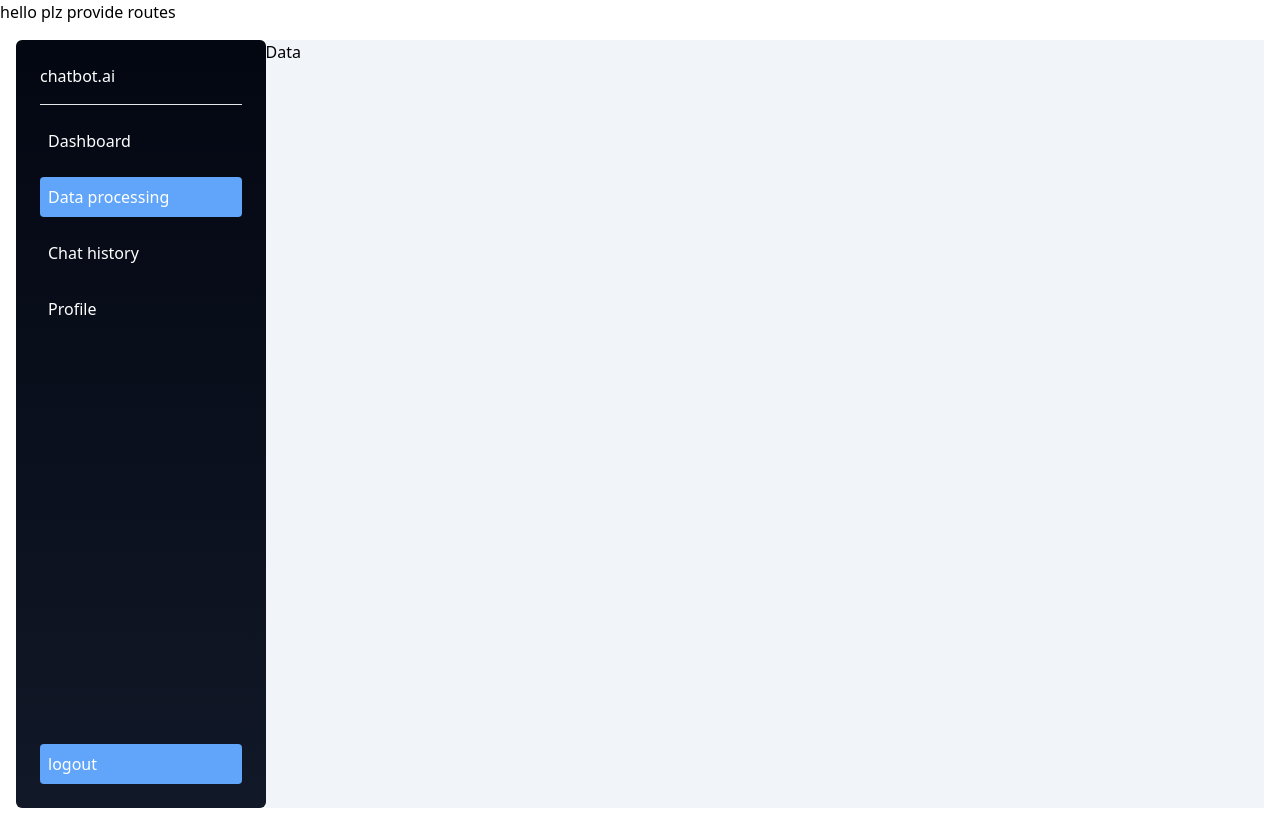
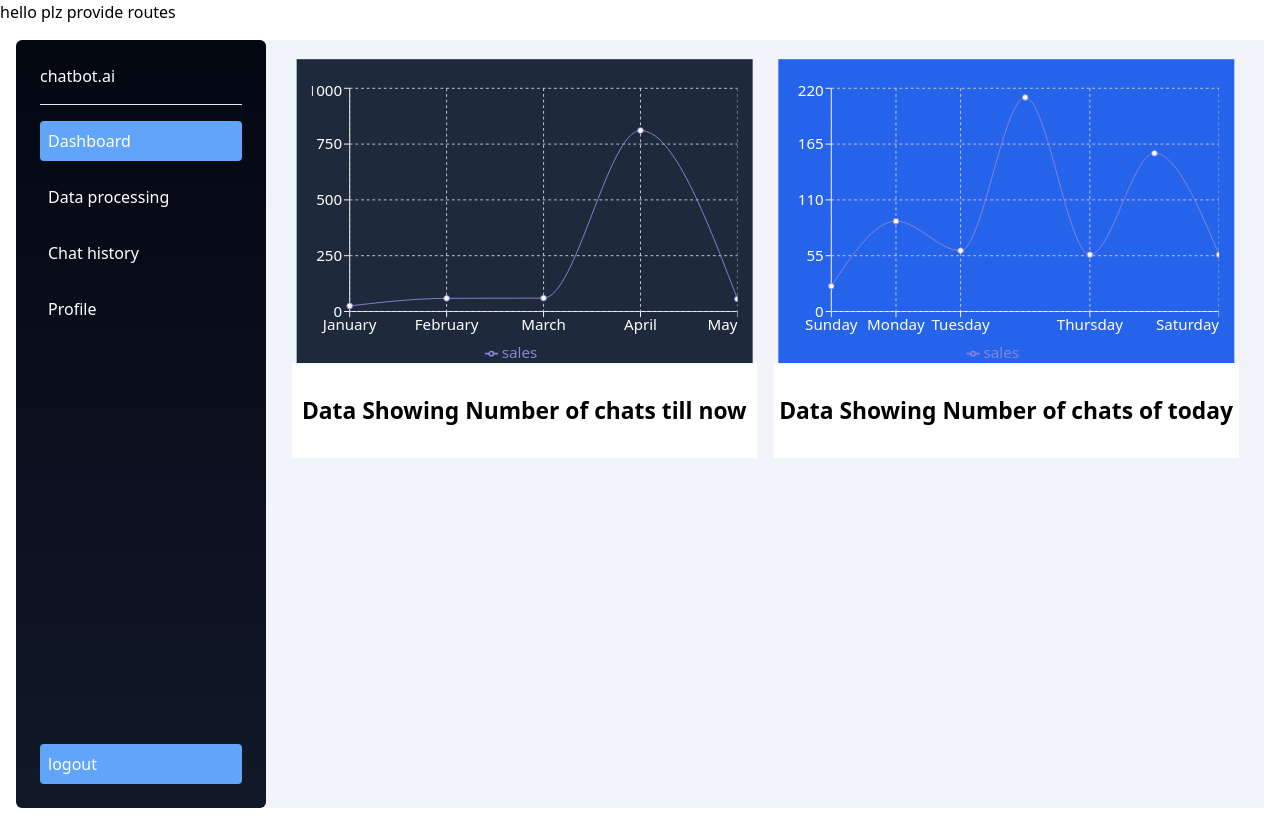
Before and after one commit to Shubhamkoli921/aibot, a React (Create React App) app in the folder client/chatbot/: page /adm/dashboard in a window 1280 px wide. Built offline with nearby package versions, Linux system fonts and the light colour scheme.

Commit message:
adm dashboard created

```diff
--- a/client/chatbot/src/admin/components/dashboard.jsx
+++ b/client/chatbot/src/admin/components/dashboard.jsx
@@ -7,7 +7,7 @@ import Profile from "../pages/profile";
 import DashboardCom from "../pages/dashboardcom";
 
 const AdminDashBoard = () => {
-  const [content, setContent] = useState('data');
+  const [content, setContent] = useState('dash');
 
   const handleClick = (section) => {
     setContent(section === content ? null : section);
```
Also changed, not shown: 1 other file (tests, documents, lock files or other folders).
